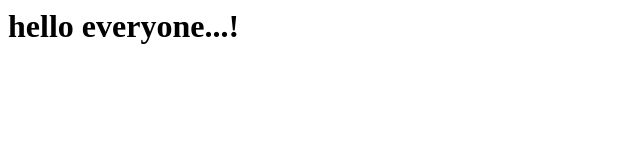
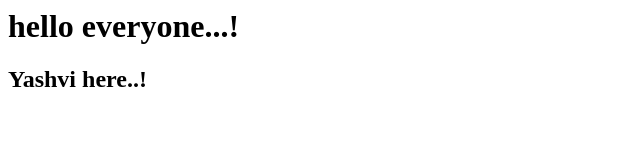
Before and after one commit to yashu1506/demo15, a plain HTML site: page index.html in a window 1280 px wide. Shown: the whole page, without its empty margins (0-640 px from the left). Drawn offline with Linux system fonts and the light colour scheme.

Commit message:
Update index.html

```diff
--- a/index.html
+++ b/index.html
@@ -1 +1,2 @@
 <h1> hello everyone...!</h1>
+<h2>Yashvi here..!<h2>
```
